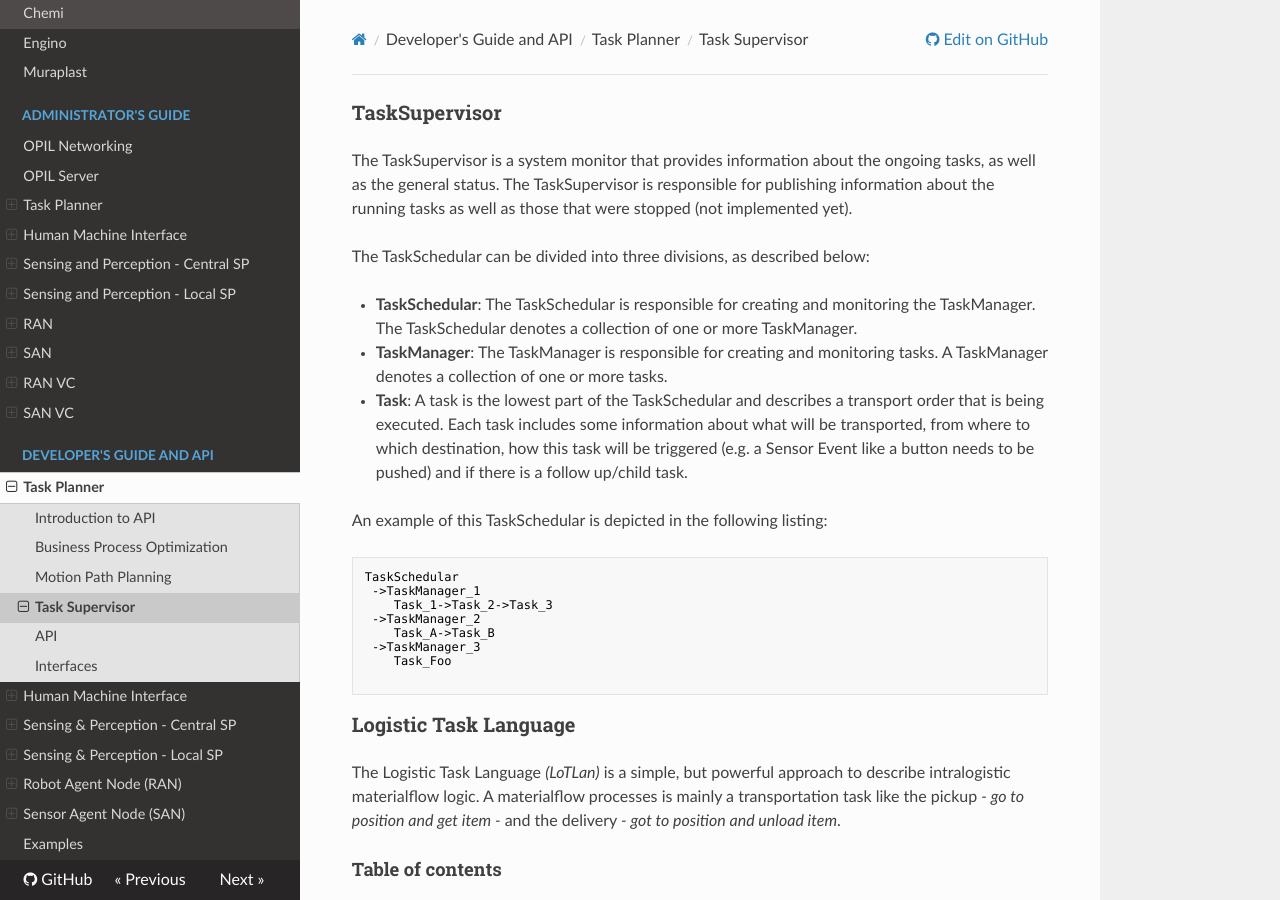
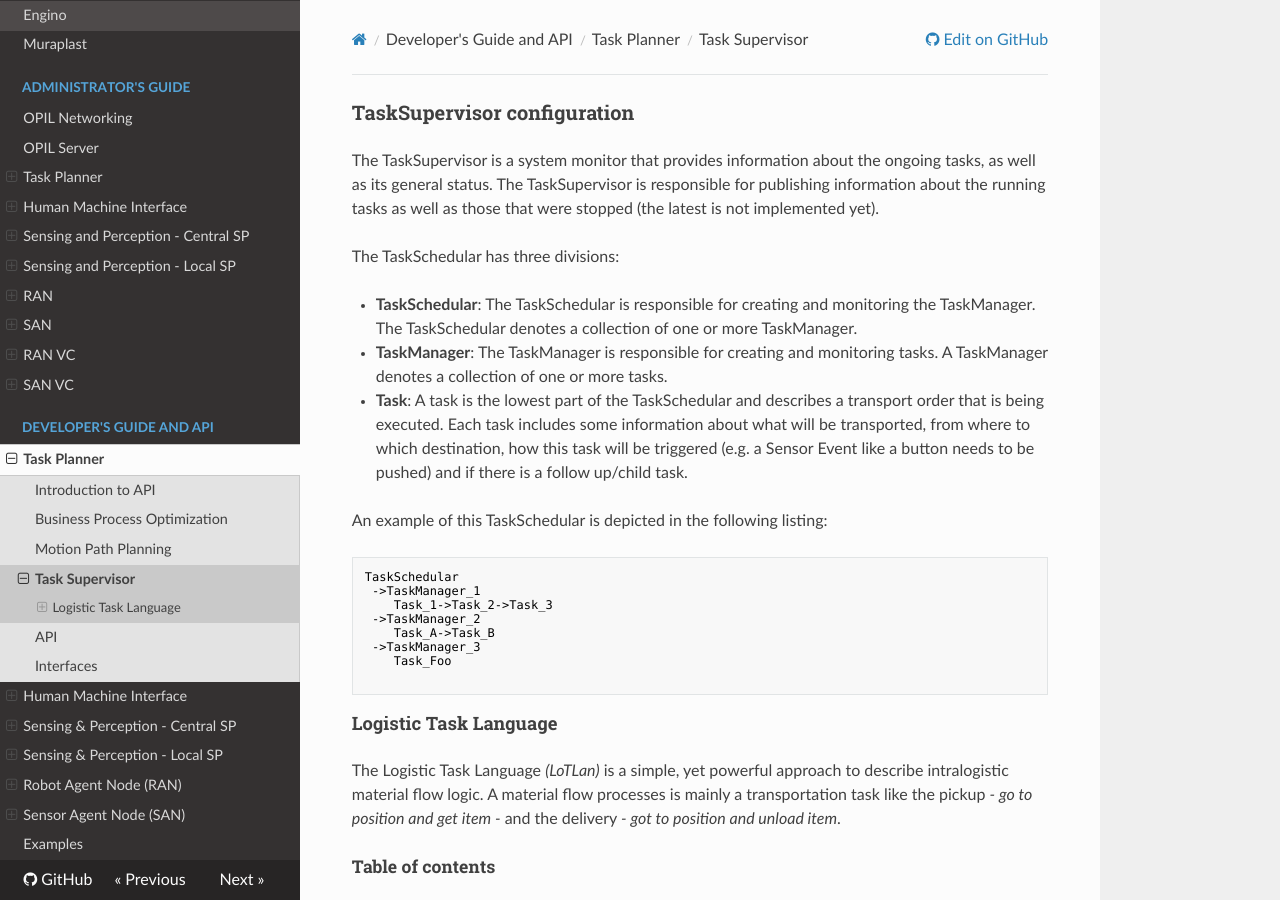
Before and after one commit to opil/documentation, an MkDocs documentation site: the page built from docs/develop/TP/opil_config_tp_tasksupervisor.md, in a window 1280 px wide and 900 px high. Built offline with MkDocs 1.6.1, drawn with Linux system fonts in a browser that asks for light colours; nearby versions of some CDN libraries; a script that is not in the unit is left out; old or Windows-style settings are respelled for this version of MkDocs; some of the changed text lies outside the part shown.

Commit message:
Update docs/develop/TP/opil_tp_api.md, docs/develop/TP/opil_config_tp_tasksupervisor.md files

````diff
--- a/docs/develop/TP/opil_config_tp_tasksupervisor.md
+++ b/docs/develop/TP/opil_config_tp_tasksupervisor.md
@@ -1,14 +1,14 @@
-# TaskSupervisor
+# TaskSupervisor configuration
 
- The TaskSupervisor is a system monitor that provides information about the ongoing tasks, as well as the general status. The TaskSupervisor is responsible for publishing information about the running tasks as well as those that were stopped (not implemented yet).
+The TaskSupervisor is a system monitor that provides information about the ongoing tasks, as well as its general status. The TaskSupervisor is responsible for publishing information about the running tasks as well as those that were stopped (the latest is not implemented yet).
 
-The TaskSchedular can be divided into three divisions, as described below:
+The TaskSchedular has three divisions:
 
 * **TaskSchedular**: The TaskSchedular is responsible for creating and monitoring the TaskManager. The TaskSchedular denotes a collection of one or more TaskManager.
 * **TaskManager**: The TaskManager is responsible for creating and monitoring tasks. A TaskManager denotes a collection of one or more tasks.
 * **Task**: A task is the lowest part of the TaskSchedular and describes a transport order that is being executed. Each task includes some information about what will be transported, from where to which destination, how this task will be triggered (e.g. a Sensor Event like a button needs to be pushed) and if there is a follow up/child task.
 
- An example of this TaskSchedular is depicted in the following listing:
+An example of this TaskSchedular is depicted in the following listing:
 ```
 TaskSchedular
  ->TaskManager_1
@@ -20,11 +20,11 @@
 
 ```
 
-# Logistic Task Language
+## Logistic Task Language
 
-The Logistic Task Language *(LoTLan)* is a simple, but powerful approach to describe intralogistic materialflow logic. A materialflow processes is mainly a transportation task like the pickup *- go to position and get item -* and the delivery *- got to position and unload item*.
+The Logistic Task Language *(LoTLan)* is a simple, yet powerful approach to describe intralogistic material flow logic. A material flow processes is mainly a transportation task like the pickup *- go to position and get item -* and the delivery *- got to position and unload item*.
 
-## Table of contents
+### Table of contents
 
 - [TaskSupervisor](#tasksupervisor)
 - [Logistic Task Language](#logistic-task-language)
@@ -43,7 +43,7 @@
 
 ___
 
-## Introduction
+### Introduction
 
 The *LoTLan* consists of 3 different building blocks, that combined with each other describes such a process:
 
@@ -53,7 +53,7 @@
 
 A *Primitive* is an abstract model for a series of similar objects. It is the blueprint for the representation of real objects in software objects and describes attributes (properties) of the objects. Through the instantiation of such a *Primitive* a *Instance* of a concrete object is created. A *Task* then combines these *Instances* to a logical process flow.
 
-### Use of Example
+#### Use of Example
 
 The following documentation of *LoTLan* utilizes the example of a production hall that has an area for storing goods *- the Warehouse -* and an area for the manufacturing *- the Production*. To reduce the complexity only one AGV out of a possible lager fleet is used.
 
@@ -65,7 +65,7 @@
 
 This example shown in the figure above will be expanded in the course of time to explain the individual building blocks of the *LoTLan*.
 
-## Primitives
+### Primitives
 
 A *Primitive* can contain multiple member variables, like pallets/storage places, multiple conveyer belts, or like sensors with the same capabilities. Therefore, a *Primitive* summarizes and specifies a set of *Instances*.
 
@@ -145,7 +145,7 @@
 
 The figure shows those positions inside the two areas *Warehouse* and *Production*.
 
-## TransportOrderSteps
+### TransportOrderSteps
 
 A *TransportOrderStep* is a *Task*-fragment that contains only a Location and optionally a *TriggeredBy*, *FinishedBy* or *OnDone* statement. It can be used by a *Task* as a from/to value.
 
@@ -176,11 +176,11 @@
 
 **Syntax**: It is important that the values inside an *TransportOrderStep - end* definition begin with a lowercase character. Each value also needs to be prefixed with four spaces (or a `\t`). The name has to start with an lowercase character. Currently only the following 3 attributes are allowed: `Location`, `TriggeredBy`, `FinishedBy`, `OnDone`
 
-## Tasks
+### Tasks
 
 A *Task* orchestrates different *Instances* via operations to result in a logical process flow. Such a *Task* does not need to describe who is going to transport an item - it is important that the item will be transported.
 
-Generally speaking a *Task* in *LoTLan* describes that a amount of items should be picked up at some location\*s and be delivered to an\*other location\*s. The *Task* can optionally be triggered by an event or by time, can optionally issue a follow up *Task*, can optionally be finished by an event and can optionally be repeated:
+Generally speaking, a *Task* in *LoTLan* describes that a amount of items should be picked up at some location\*s and be delivered to an\*other location\*s. The *Task* can optionally be triggered by an event or by time, can optionally issue a follow up *Task*, can optionally be finished by an event and can optionally be repeated:
 
 ```text
 Task {name}
@@ -194,11 +194,11 @@
 end
 ```
 
-To simplify this down in the following the simplest structure of a *Task* is build and later on extended with optional functionality.
+To simplify this, down in the following example, the simplest structure of a *Task* is build and later on extended with optional functionality.
 
-### Example Simple Task
+#### Example Simple Task
 
-In the simplest form a *Task* in *LoTLan* just describes that an item should be picked up at some location and be delivered to another location:
+In its simplest form, a *Task* in *LoTLan* just describes that an item should be picked up at some location and be delivered to another location:
 
 ```text
 Task TransportGoodsPallet
@@ -208,7 +208,7 @@
 end
 ```
 
-In terms of the introduced example production hall this *Task* looks like depicted in the following figure.
+In terms of the introduced example, production hall this *Task* looks like depicted in the following figure.
 
 
 ![Example task](./img/tl_tasks.png)
@@ -216,7 +216,7 @@
 
 This *Task* *TransportGoodsPallet* could be done by an AGV, that picks up a pallet **from** *goodsPallet* inside the production area and delivers it **to** the *warehousePos1* in the warehouse area.
 
-### Example TriggeredBy Task
+#### Example TriggeredBy Task
 
 A *Task* can be extended with a *TriggeredBy* statement that activates that *Task* if the case occurs. This statement can be an event like a button press or be something simple as a specific time:
 
@@ -246,7 +246,7 @@
 
 This *Task* *TransportGoodsPallet_2* could be done by an AGV, that picks up a pallet **from** *goodsPallet* inside the production area and delivers it **to** the *warehousePos1* in the warehouse area, when the button *buttonPallet* is pressed.
 
-### Example OnDone Task
+#### Example OnDone Task
 
 A *Task* can be extended with a *OnDone* statement that activates another *Task* when the original one has ended:
 
@@ -276,7 +276,7 @@
 end
 ```
 
-In this example another *Task* is introduced. This *Task* *Refill* is the same transport as the formerly introduced *TransportGoodsPallet*, just the other way around. On the other hand, *TransportGoodsPallet_3* here shows now the *OnDone* statement that points to *Refill* an runs that *Task* if done. That means a concatenation of *Tasks* is allowed. Exploiting this behaviour infinite *Tasks* can be managed by pointing to each other. So *Refill* could also point to *TransportGoodsPallet_3* in a *OnDone* statement.
+In this example another *Task* is introduced. This *Task* *Refill* is the almost the same to the transport task as the formerly introduced *TransportGoodsPallet*, having as main difference that in this case it is te other way around. Furthermore, *TransportGoodsPallet_3* here shows now the *OnDone* statement that points to *Refill* an runs that *Task* if done. That means a concatenation of *Tasks* is allowed. Exploiting this behaviour infinite *Tasks* can be managed by pointing to each other. So *Refill* could also point to *TransportGoodsPallet_3* in a *OnDone* statement.
 
 In terms of the introduced example production hall this *Task* looks like depicted in the following figure.
 
@@ -285,7 +285,7 @@
 
 This *Task* *TransportGoodsPallet_3* could be done by an AGV, that picks up a pallet **from** *goodsPallet* inside the production area and delivers it **to** the *warehousePos1* in the warehouse area, when the button *buttonPallet* is pressed. After that the AGV executes the *Task* *Refill* and so, it picks up a empty pallet **from** the *warehousePos1* and delivers it **to** the *goodsPallet* location.
 
-## Comments
+### Comments
 
 A comment starts with a hash character (`#`) that is not part of a string literal, and ends at the end of the physical line. That means a comment can appear on its own or at the end of a statement. In-line comments are not supported.
 
@@ -307,7 +307,7 @@
 This example shows a mimicked multi-line comment that consists of three `#` that are joined together.
 
 
-## Full Example
+### Full Example
 
 
 ```text
````
Also changed, not shown: other parts of docs/develop/TP/opil_config_tp_tasksupervisor.md (+3 -3 lines), docs/develop/TP/opil_tp_api.md (+7 -6 lines).
